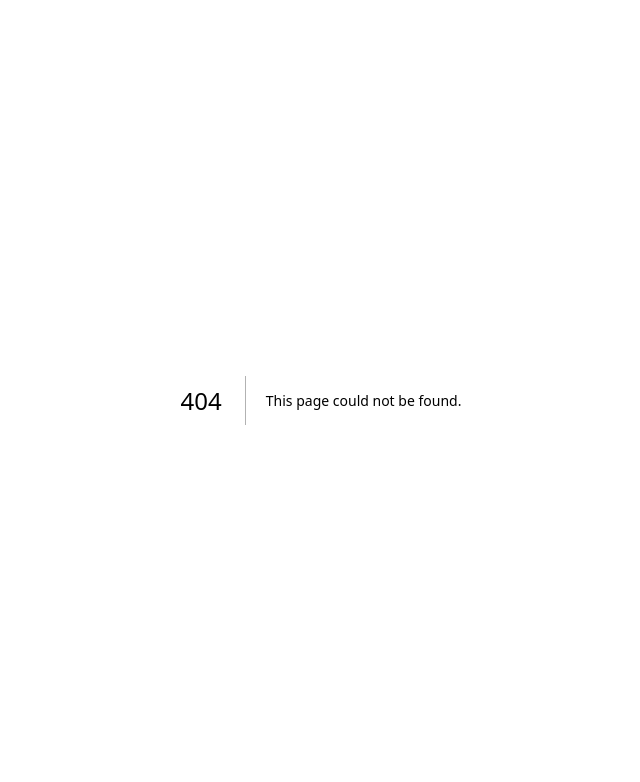
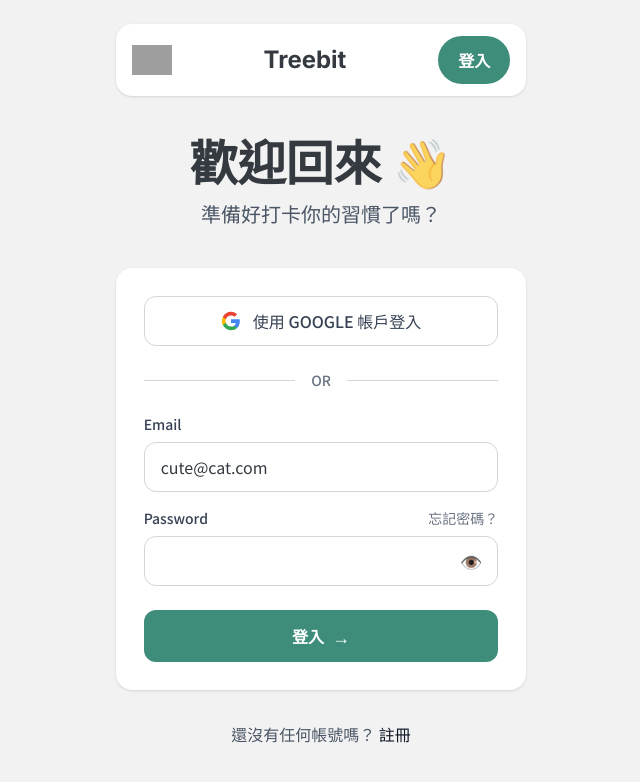
Before and after one commit to eatbear25/Treebit, a Next.js app in the folder frontend/: page /login in a window 1280 px wide. Before the commit this address had no page. Shown: the top 782 px of the page, without its empty margins (319-959 px from the left). Built offline with nearby package versions, Linux system fonts and the light colour scheme; grey boxes are pictures that could not be loaded.

Commit message:
feat: 完成登入頁面樣式

```diff
--- /dev/null
+++ b/frontend/app/(auth)/_components/AuthHeader.jsx
@@ -0,0 +1,32 @@
+import Link from 'next/link'
+
+export default function AuthHeader() {
+  // return (
+  //   <header className="flex !max-w-4xl items-center justify-between gap-10 rounded-xl bg-white p-6 shadow-sm md:p-8">
+  //     <div className="flex items-center gap-3">
+  //       {/* Logo */}
+  //       <div className="flex h-10 w-10 items-center justify-center rounded-xl bg-gradient-to-br from-green-500 to-green-600">
+  //         <span className="text-lg font-bold text-white">🌳</span>
+  //       </div>
+  //       <h1 className="text-2xl font-bold text-gray-900">Treebit</h1>
+  //     </div>
+  //     <button className="rounded-full bg-green-500 px-6 py-2 font-medium text-white transition-colors hover:bg-green-600">
+  //       LOGIN
+  //     </button>
+  //   </header>
+  // )
+
+  return (
+    <header className="mx-auto mb-10 flex w-full items-center justify-between rounded-2xl bg-white px-4 py-3 shadow-sm md:w-1/2 xl:w-1/3">
+      <div>
+        <Link href="/" className="block w-10">
+          <img src="../icon.svg" alt="Treebit Logo" />
+        </Link>
+      </div>
+      <h1 className="inter text-2xl font-bold">Treebit</h1>
+      <button className="rounded-3xl bg-[#3D8D7A] px-5 py-3 font-bold text-white">
+        登入
+      </button>
+    </header>
+  )
+}
--- /dev/null
+++ b/frontend/app/(auth)/forgot/page.js
@@ -0,0 +1,9 @@
+'use client'
+
+export default function ForgotPage() {
+  return (
+    <>
+      <div>Forgot Page</div>
+    </>
+  )
+}
--- /dev/null
+++ b/frontend/app/(auth)/layout.js
@@ -0,0 +1,12 @@
+import AuthHeader from './_components/AuthHeader'
+
+export default function AuthLayout({ children }) {
+  return (
+    <div className="mx-auto flex min-h-screen flex-col items-center bg-[#F2F2F2] px-6 pt-6">
+      {/* Header */}
+      <AuthHeader />
+
+      <main className="mx-auto w-full pb-6 md:w-1/2 xl:w-1/3">{children}</main>
+    </div>
+  )
+}
--- /dev/null
+++ b/frontend/app/(auth)/login/page.js
@@ -0,0 +1,123 @@
+'use client'
+
+import React, { useState } from 'react'
+
+export default function TreebitLogin() {
+  const [email, setEmail] = useState('cute@cat.com')
+  const [password, setPassword] = useState('')
+  const [showPassword, setShowPassword] = useState(false)
+
+  return (
+    <>
+      {/* Main Content */}
+      <div className="flex flex-col items-center">
+        {/* Welcome Section */}
+        <div className="mb-10 text-center">
+          <h2 className="mb-4 text-4xl font-bold md:text-5xl">
+            歡迎回來 <span className="inline-block animate-pulse">👋</span>
+          </h2>
+          <p className="text-xl text-gray-600">準備好打卡你的習慣了嗎？</p>
+        </div>
+
+        {/* Login Form */}
+        <div className="w-full">
+          <div className="rounded-2xl bg-white p-7 shadow-sm">
+            {/* Social Login Buttons */}
+            <div className="mb-6 space-y-4">
+              <button className="flex w-full cursor-pointer items-center justify-center gap-3 rounded-xl border border-gray-300 px-4 py-3 transition-colors hover:bg-gray-50">
+                <svg className="h-5 w-5" viewBox="0 0 24 24">
+                  <path
+                    fill="#4285F4"
+                    d="M22.56 12.25c0-.78-.07-1.53-.2-2.25H12v4.26h5.92c-.26 1.37-1.04 2.53-2.21 3.31v2.77h3.57c2.08-1.92 3.28-4.74 3.28-8.09z"
+                  />
+                  <path
+                    fill="#34A853"
+                    d="M12 23c2.97 0 5.46-.98 7.28-2.66l-3.57-2.77c-.98.66-2.23 1.06-3.71 1.06-2.86 0-5.29-1.93-6.16-4.53H2.18v2.84C3.99 20.53 7.7 23 12 23z"
+                  />
+                  <path
+                    fill="#FBBC05"
+                    d="M5.84 14.09c-.22-.66-.35-1.36-.35-2.09s.13-1.43.35-2.09V7.07H2.18C1.43 8.55 1 10.22 1 12s.43 3.45 1.18 4.93l2.85-2.22.81-.62z"
+                  />
+                  <path
+                    fill="#EA4335"
+                    d="M12 5.38c1.62 0 3.06.56 4.21 1.64l3.15-3.15C17.45 2.09 14.97 1 12 1 7.7 1 3.99 3.47 2.18 7.07l3.66 2.84c.87-2.6 3.3-4.53 6.16-4.53z"
+                  />
+                </svg>
+                <span className="font-medium text-gray-700">
+                  使用 GOOGLE 帳戶登入
+                </span>
+              </button>
+            </div>
+
+            {/* OR Divider */}
+            <div className="relative mb-6">
+              <div className="absolute inset-0 flex items-center">
+                <div className="w-full border-t border-gray-300"></div>
+              </div>
+              <div className="relative flex justify-center text-sm">
+                <span className="bg-white px-4 font-medium text-gray-500">
+                  OR
+                </span>
+              </div>
+            </div>
+
+            {/* Email Input */}
+            <div className="mb-4">
+              <label className="mb-2 block text-sm font-medium text-gray-700">
+                Email
+              </label>
+              <input
+                type="email"
+                value={email}
+                onChange={(e) => setEmail(e.target.value)}
+                className="w-full rounded-xl border border-gray-300 px-4 py-3 focus:border-transparent focus:ring-2 focus:ring-[#B3D8A8] focus:outline-none"
+                placeholder="cute@cat.com"
+              />
+            </div>
+
+            {/* Password Input */}
+            <div className="mb-6">
+              <div className="mb-2 flex items-center justify-between">
+                <label className="block text-sm font-medium text-gray-700">
+                  Password
+                </label>
+                <button className="text-sm text-gray-500 hover:text-gray-700">
+                  忘記密碼？
+                </button>
+              </div>
+              <div className="relative">
+                <input
+                  type={showPassword ? 'text' : 'password'}
+                  value={password}
+                  onChange={(e) => setPassword(e.target.value)}
+                  className="w-full rounded-xl border border-gray-300 px-4 py-3 pr-12 focus:border-transparent focus:ring-2 focus:ring-[#B3D8A8] focus:outline-none"
+                />
+                <button
+                  type="button"
+                  onClick={() => setShowPassword(!showPassword)}
+                  className="absolute top-1/2 right-4 -translate-y-1/2 transform text-lg text-gray-400 hover:text-gray-600"
+                >
+                  {showPassword ? '🙈' : '👁️'}
+                </button>
+              </div>
+            </div>
+
+            {/* Sign In Button */}
+            <button className="flex w-full cursor-pointer items-center justify-center gap-2 rounded-xl bg-[#3D8D7A] px-4 py-3 font-bold text-white transition-colors hover:opacity-90">
+              登入
+              <span className="text-lg">→</span>
+            </button>
+          </div>
+
+          {/* Sign Up Link */}
+          <div className="mt-8 text-center">
+            <span className="text-gray-600">還沒有任何帳號嗎？ </span>
+            <button className="font-medium text-gray-900 hover:underline">
+              註冊
+            </button>
+          </div>
+        </div>
+      </div>
+    </>
+  )
+}
--- a/frontend/app/_components/Sidebar.jsx
+++ b/frontend/app/_components/Sidebar.jsx
@@ -16,7 +16,7 @@
     <>
       <div>
         <Link href="/" className="mb-6 ml-3 block w-10">
-          <img src="../icon.svg" alt="習慣列表" />
+          <img src="../icon.svg" alt="Treebit Logo" />
         </Link>
 
         <ul className="flex w-35 flex-col gap-2 text-lg font-[600]">
```
Also changed, not shown: frontend/app/(auth)/register/page.js (added), 1 other file (tests, documents, lock files or other folders).
